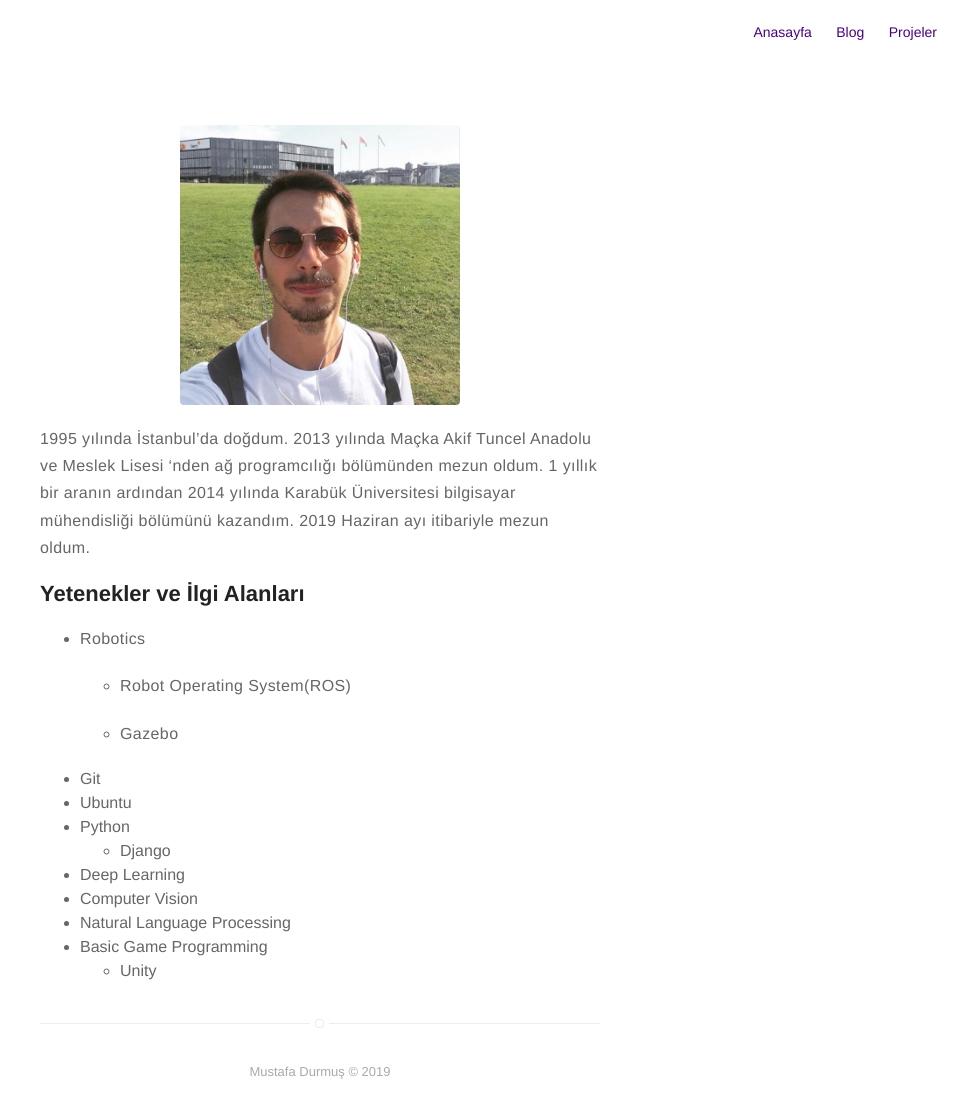
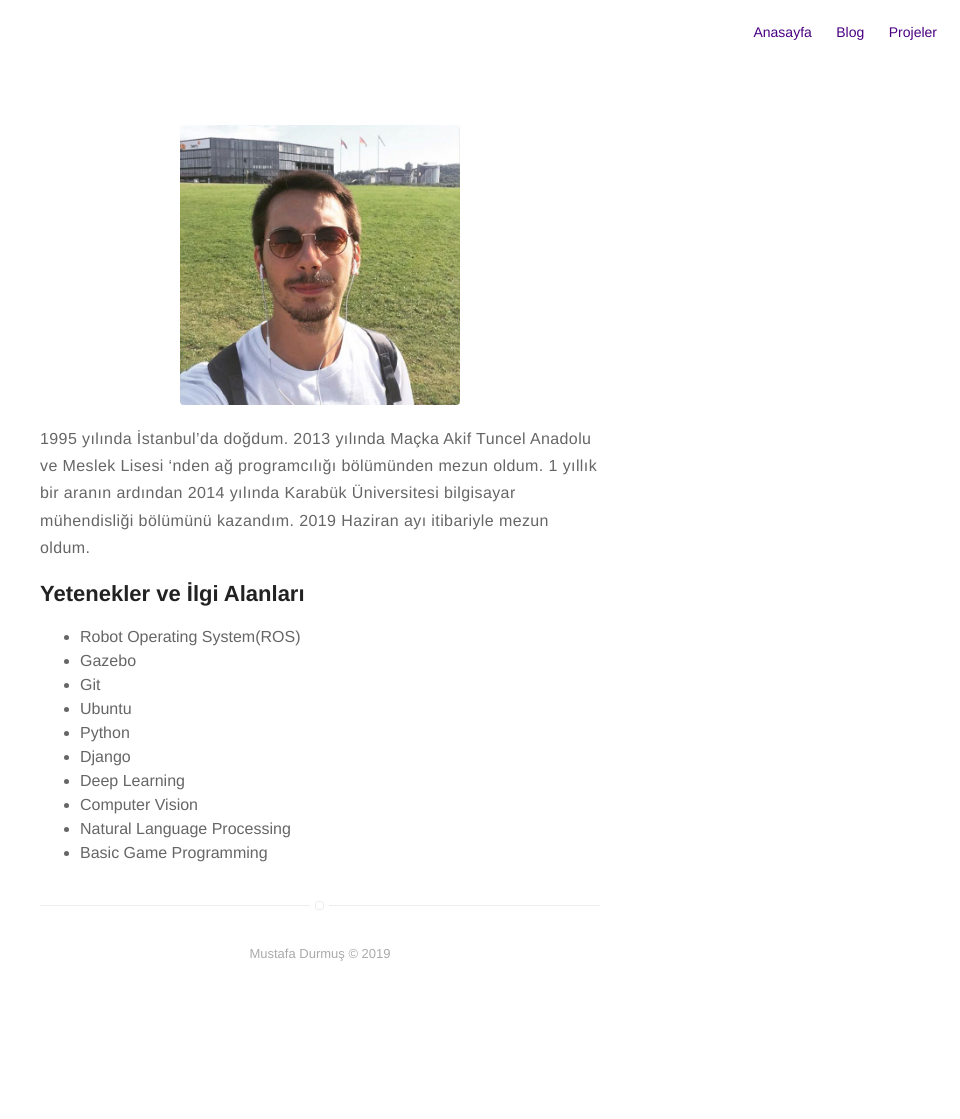
Before and after one commit to mdurmuss/mdurmuss.github.io, a Jekyll site: the page built from about.md, in a window 1280 px wide. Shown: the whole page, without its empty margins (320-1280 px from the left). Built offline with Jekyll 4.4.1, drawn with Linux system fonts in a browser that asks for light colours; after the commit the page ends 1001 px from its top, so only the background shows below that.

Commit message:
Update about.md

```diff
--- a/about.md
+++ b/about.md
@@ -8,19 +8,13 @@ published: true
 1995 yılında İstanbul'da doğdum. 2013 yılında Maçka Akif Tuncel Anadolu ve Meslek Lisesi 'nden ağ programcılığı bölümünden mezun oldum. 1 yıllık bir aranın ardından 2014 yılında Karabük Üniversitesi bilgisayar mühendisliği bölümünü kazandım. 2019 Haziran ayı itibariyle mezun oldum.
 
 ## Yetenekler ve İlgi Alanları
-
-- Robotics
-
-  - Robot Operating System(ROS)
-
-  - Gazebo
-
+- Robot Operating System(ROS)
+- Gazebo
 - Git
 - Ubuntu
 - Python
-  - Django
+- Django
 - Deep Learning
 - Computer Vision
 - Natural Language Processing
 - Basic Game Programming
-  - Unity
```
